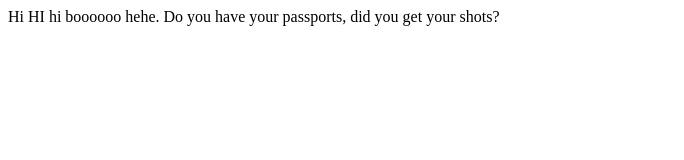
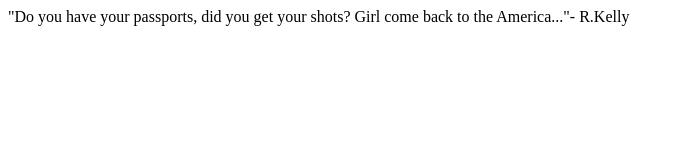
Before and after one commit to kalagerr/test-folder, a plain HTML site: page docs/index.html in a window 1280 px wide. Shown: the whole page, without its empty margins (0-684 px from the left). Drawn offline with Linux system fonts and the light colour scheme.

Commit message:
R.Kelly update

```diff
--- a/docs/index.html
+++ b/docs/index.html
@@ -5,6 +5,7 @@
 	<title>Hello World!</title>
 </head>
 <body>
-Hi HI hi boooooo hehe. Do you have your passports, did you get your shots?
+"Do you have your passports, did you get your shots?
+Girl come back to the America..."- R.Kelly
 </body>
 </html>
```
